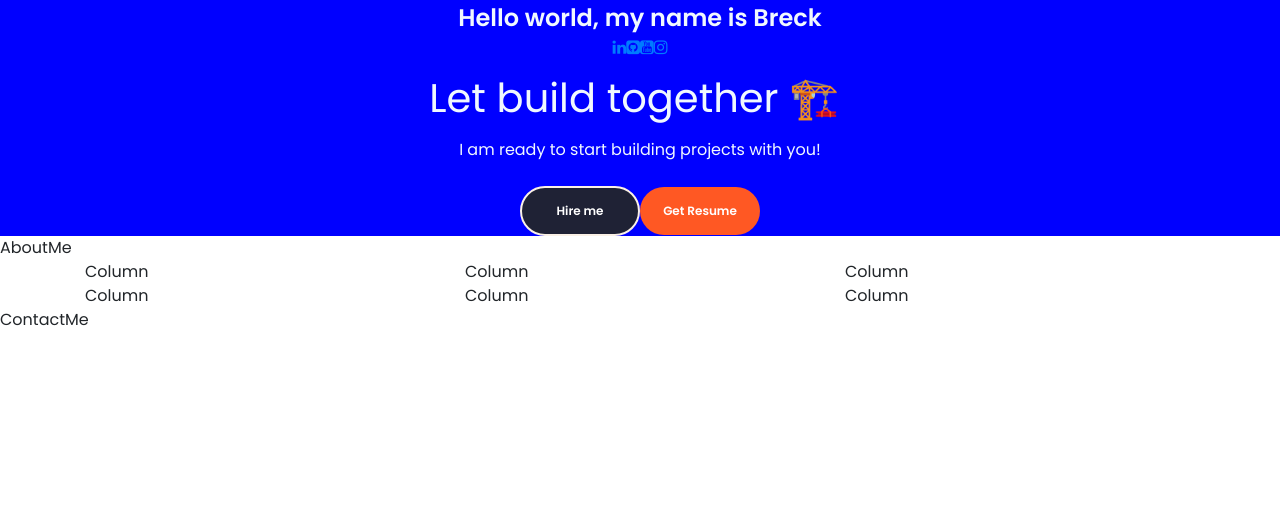
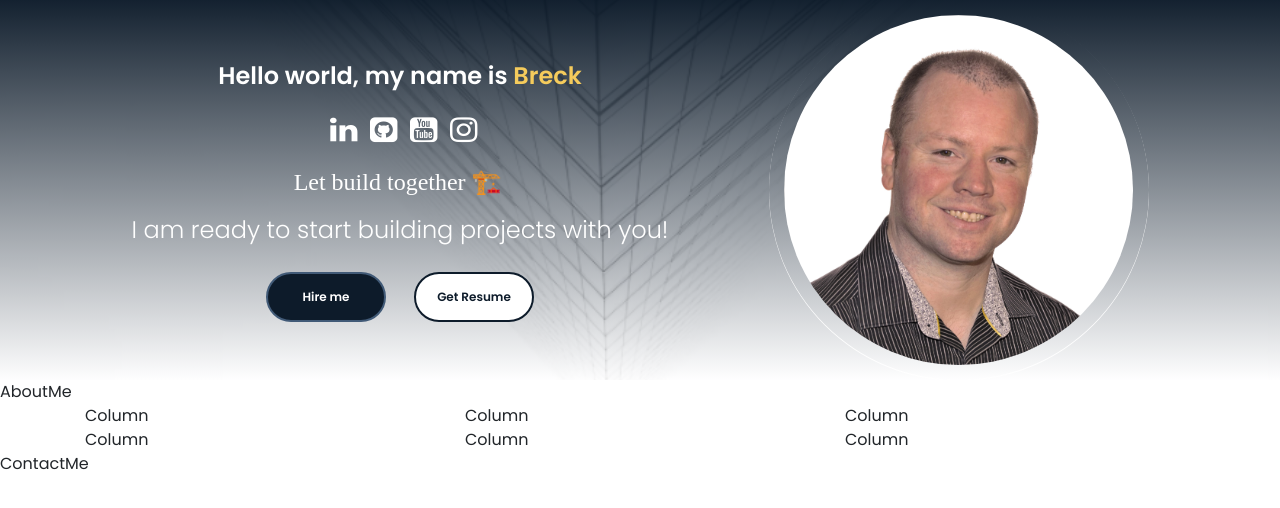
Before and after one commit to BreckCowan/client, a React (Create React App) app: page / in a window 1280 px wide. Shown: the top 508 px of the page. Built offline with nearby package versions, Linux system fonts and the light colour scheme; a web font is replaced by a local one.

Commit message:
updating look

```diff
--- a/src/App.css
+++ b/src/App.css
@@ -1,20 +1,53 @@
-:root{
-    --light-blue : #04C3FF;
-    --light-blue-shadow:  rgb(69 211 255 / 27%);
+:root {
+    --light-blue: #04C3FF;
+    --light-blue-shadow: rgb(69 211 255 / 27%);
     --sea-green: #0ABEAD;
     --sea-green-dark: #0CBFAE;
     --sea-green-extra-dark: #09BEAD;
-    --sea-green-shadow: rgba(11, 190, 173,0.4);
-    --header-hamburger-background : rgba(11, 190, 173,0.8);
+    --sea-green-shadow: rgba(11, 190, 173, 0.4);
+    --header-hamburger-background: rgba(11, 190, 173, 0.8);
     --orange: #F57F17;
     --dark-orange: #FF5823;
-    --orange-shadow: rgba(245, 127, 23,0.2);
+    --orange-shadow: rgba(245, 127, 23, 0.2);
     --white: #ffffff;
     --black: #333333;
     --disabled-btn: #09bead7a;
-    --error-message:  #e44f4fd1;
+    --error-message: #e44f4fd1;
     --toast-error: #e44f4ffa;
-    --toast-shadow:  #9c9c9ce3;
+    --toast-shadow: #9c9c9ce3;
     --toast-success: #0CBFAE;
-    --loader-color: #0CBFAE
+    --loader-color: #0CBFAE;
+
+    /* blue theme */
+    --rich-black-fog: #0d1b2a;
+    --oxford-blue: #1b263bff;
+    --bdazzled-blue: #415a77ff;
+    --shadow-blue: #778da9ff;
+    --platinum: #e0e1ddff;
+
+    --pewter-blue: #7d98a1ff;
+    --black-coral: #5e6572ff;
+    --cadet-blue-crayola: #a9b4c2ff;
+    --cultured: #eef1efff;
+
+    --gainsboro: #cfdbd5ff;
+    --alabaster: #e8eddfff;
+    --maize-crayola: #f5cb5cff;
+    --eerie-black: #242423ff;
+    --jet: #333533ff;
+
+    /* green theme */
+    --gainsboro: #daddd8ff;
+    --tea-green: #c7d59fff;
+    --june-bud: #b7ce63ff;
+    --apple-green: #8fb339ff;
+    --rifle-green: #4b5842ff;
+
+
+
+
+
+
+
+
 }
--- a/src/MainContainer/Home/Profile.css
+++ b/src/MainContainer/Home/Profile.css
@@ -1,5 +1,32 @@
 .background {
+    z-index: -1;
+    background-image: linear-gradient(180deg,
+            rgba(13, 27, 42, 0.973),
+            rgba(254, 254, 255, 0.507)),
+        url(../../assets/Home/bg-img.png);
+    background-size: cover;
+    background-repeat: no-repeat;
+    background-position: center;
+}
 
+.fa {
+    height: 40px;
+    width: 40px;
+    padding: 0 10px 0 10px;
+    margin-top: 20px;
+    color: var(--white);
+    transform: scale(1, 0.9);
+    transition: ease-in-out 0.5s;
+}
+
+.fa:hover {
+    height: 40px;
+    width: 40px;
+    padding: 0 10px 0 10px;
+    margin-top: 20px;
+    color: var(--rich-black-fog);
+    transform: scale(1, 0.8);
+    transition: ease-in-out 0.5s;
 }
 
 .profile-container {
@@ -8,16 +35,12 @@
     text-align: center;
     justify-content: center;
     min-height: fit-content;
-    background-color: blue;
-    /* background-image: url(../../assets/Home/bg-img.png); */
-    repeat: none;
-    background-size: cover;
 }
 
 .profile-parent {
     display: flex;
     align-items: center;
-    color: aliceblue;
+    color: black;
 }
 
 .profile-details-name {
@@ -30,3 +53,49 @@
     flex-direction: column;
     margin: 14px 0 24px 0;
 }
+
+.profile-details-role h1 {
+    font-size: 24px;
+    font-family: Ubuntu;
+}
+
+.primary-text {
+    color: var(--white);
+}
+
+.highlighted-text {
+    color: var(--maize-crayola)
+}
+
+.profile-role-tagline{
+    font-size: 24px;
+    margin: 5px 0 0 0;
+    font-family: "Poppins Light";
+}
+
+.profile-options .highlighted-btn:hover {
+    margin: 0 0 0 28px;
+    background-color: var(--maize-crayola);
+    color: var(--rich-black-fog);
+}
+
+.profile-picture {
+    display: flex;
+    align-items: center;
+    justify-content: center;
+    box-shadow: 0 1px 0px 0px var(--white);
+    border-radius: 50%;
+    height: 380px;
+    width: 380px;
+    margin: 0 0px 0 100px;
+    /* border: 1px solid red; */
+}
+
+.profile-picture-background {
+    /* border: 1px solid red; */
+    width: 92%;
+    height: 92%;
+    background-image: url("../../assets/Home/profile-photo-post.jpg");
+    background-size: cover;
+    border-radius: 50%;
+}
--- a/src/MainContainer/Home/Profile.js
+++ b/src/MainContainer/Home/Profile.js
@@ -5,7 +5,6 @@ import "./Profile.css"
 export default function Profile() {
   return (
     <div className="background">
-
       <div className="profile-container">
         <div className="profile-parent">
           <div className="profile-details">
@@ -18,16 +17,16 @@ export default function Profile() {
             <div className="colz">
               <div className="colz-icon">
                 <a href="https://www.linkedin.com/in/breck-cowan-19a344219/">
-                <i className="fa fa-linkedin"></i>
+                  <i className="fa fa-2x fa-linkedin"></i>
                 </a>
                 <a href="https://github.com/BreckCowan">
-                <i className="fa fa-github-square"></i>
+                  <i className="fa fa-2x fa-github-square"></i>
                 </a>
                 <a href="https://www.youtube.com/channel/UCwaqGSyZ_du7gLLKwW5R-hg">
-                <i className="fa fa-youtube-square"></i>
+                  <i className="fa fa-2x fa-youtube-square"></i>
                 </a>
                 <a href="https://www.instagram.com/">
-                <i className="fa fa-instagram"></i>
+                  <i className="fa fa-2x fa-instagram"></i>
                 </a>
               </div>
             </div>
@@ -88,9 +87,7 @@ export default function Profile() {
             </div>
           </div>
           <div className="profile-picture">
-          <div className="profile-picture-background">
-
-          </div>
+            <div className="profile-picture-background"></div>
           </div>
         </div>
       </div>
--- a/src/index.css
+++ b/src/index.css
@@ -1,4 +1,3 @@
-
 @font-face {
   font-family: "Poppins Medium";
   font-style: normal;
@@ -71,15 +70,15 @@ code {
 }
 
 body ::-webkit-scrollbar-thumb {
-  background-color: hsla(0, 0%, 100%, 0.16);
+  background-color: hsla(0, 0%, 100%, 0.24);
 }
 
 ::-webkit-scrollbar-thumb {
-  background-color: rgba(0, 0, 0, 0.2);
+  background-color: rgba(0, 0, 0, 0.171);
 }
 
 ::-webkit-scrollbar-track {
-  background: hsla(0, 0%, 100%, 0.1);
+  background: hsla(0, 0%, 100%, 0.11);
 }
 
 .btn {
@@ -97,27 +96,33 @@ body ::-webkit-scrollbar-thumb {
 
 .primary-btn {
   color: var(--white);
-  border: 2px solid linen;
+  border: 2px solid var(--bdazzled-blue);
   font-size: 12px;
-  background-color: #1f2235;
+  background-color: var(--rich-black-fog);
 }
-/* @media only screen and (max-width: 414px) {
+
+@media only screen and (max-width: 414px) {
   .primary-btn {
     font-size: 13px;
   }
-} */
+}
 
 .primary-btn:hover {
-  color: aliceblue;
-  border: 2px solid #ff5823;
-  background-color: #1f2235;
+  color: var(--bdazzled-blue);
+  border: 2px solid var(--white);
+  background-color: var(--rich-black-fog);
 }
 
+.highlighted-btn:hover {
+  font-size: 12px;
+  background-color: var(--maize-crayola);
+}
 .highlighted-btn {
-  color: var(--white);
-
+  color: var(--rich-black-fog);
+  border: 2px solid var(--rich-black-fog);
   font-size: 12px;
-  background-color: #ff5823;
+  background-color: var(--white);
+  margin: 0 0 0 28px;
 }
 
 @media only screen and (max-width: 568px) {
```
Also changed, not shown: src/assets/Home/profile-photo-post.jpg (added). Lines whose indentation alone changed are shown as unchanged.
